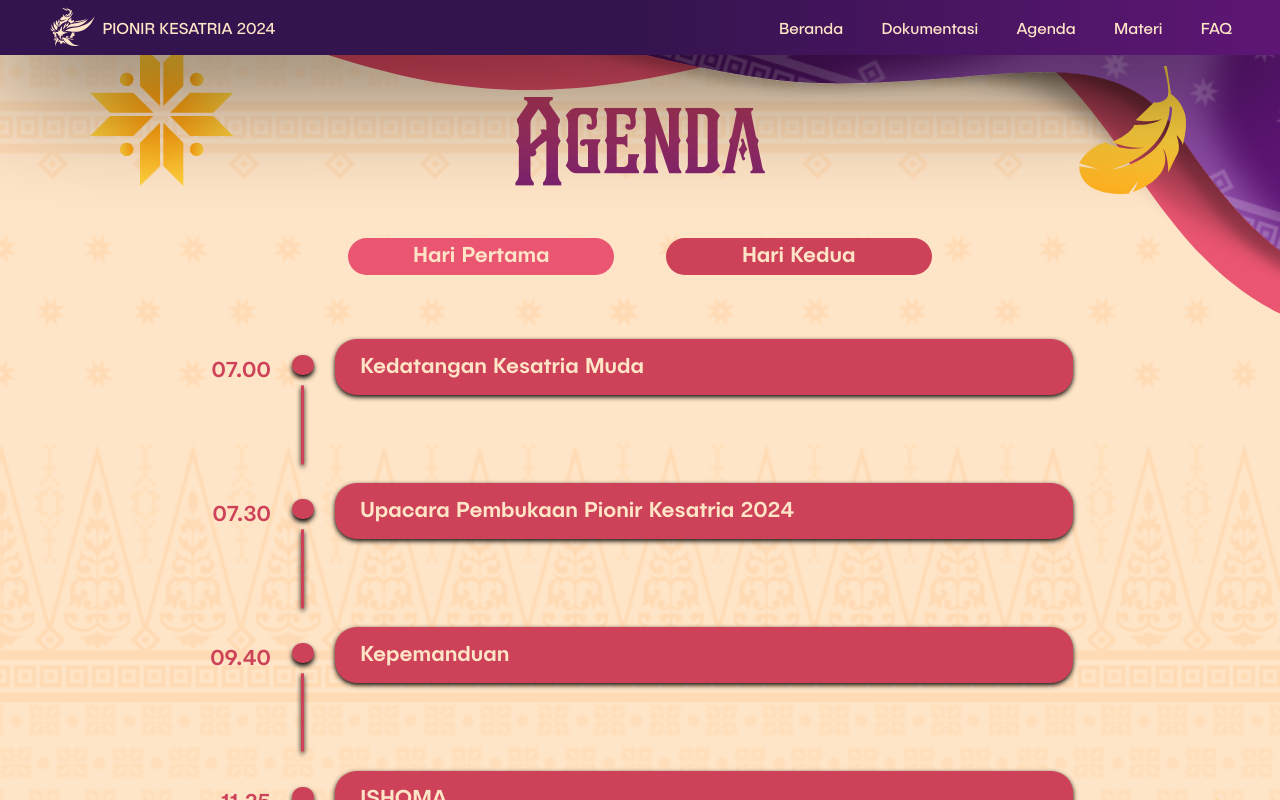
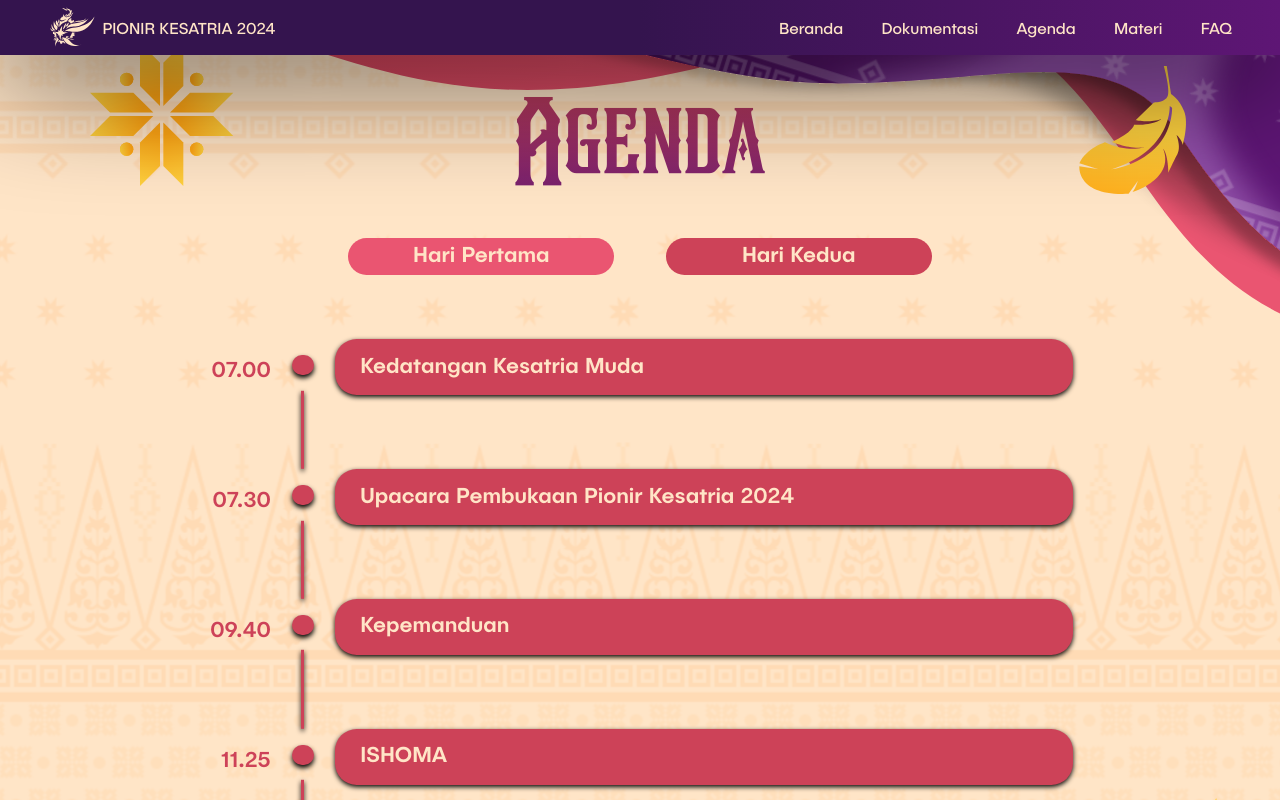
Before and after one commit to kesatriaugm2024/fe-pionirkesatria-2024, a Next.js app: page /agenda in a window 1280 px wide. Shown: the top 800 px of the page. Built offline with nearby package versions, Linux system fonts and the light colour scheme.

Commit message:
menambahkan animasi agenda

```diff
--- a/package.json
+++ b/package.json
@@ -9,12 +9,14 @@
     "lint": "next lint"
   },
   "dependencies": {
+    "aos": "^2.3.4",
     "next": "14.2.4",
     "react": "^18",
     "react-dom": "^18",
     "react-scroll-parallax": "^3.4.5"
   },
   "devDependencies": {
+    "@types/aos": "^3.0.7",
     "@types/node": "^20",
     "@types/react": "^18",
     "@types/react-dom": "^18",
--- a/src/app/agenda/rundown/day1.tsx
+++ b/src/app/agenda/rundown/day1.tsx
@@ -1,5 +1,7 @@
 "use client";
-import { useState } from "react";
+import {useEffect, useState } from "react";
+import AOS from 'aos';
+import 'aos/dist/aos.css';
 
 const RUNDOWN = [
   {
@@ -37,41 +39,52 @@ const RUNDOWN = [
 
 const Timeline = ({item, index} : {item:any, index:number}) => {
   const [isOpen, setIsOpen] = useState(false)
+
   function handleOpen(){
     setIsOpen(!isOpen)
   }
   return(
     <div
+
     key={index}
     className="flex justify-center gap-x-[1vw]"
     onClick={handleOpen}
     >
       <div
-      className={"font-publica-sans font-medium text-[1.7vw] pt-[1.25vw] text-right w-[5vw]" + (isOpen?" text-[#EA5571]":" text-[#CD4258]")}
+      className={
+         `font-publica-sans font-medium text-[1.7vw] pt-[1.25vw] text-right w-[5vw] transition-colors duration-300 ease-linear ${isOpen ? "text-[#EA5571]" : "text-[#CD4258]"}`
+        // "font-publica-sans font-medium text-[1.7vw] pt-[1.25vw] text-right w-[5vw]" + (isOpen?" text-[#EA5571]":" text-[#CD4258]")
+      }
       >
         {item.time}
       </div>
       <div
-      className="flex flex-col w-[3vw] items-center gap-y-[0.3vw] pt-[1.25vw]"
+      className="flex flex-col w-[3vw] items-center gap-y-[0.2vw] pt-[1.25vw]"
       >
         <div
-        className={"w-[1.7vw] h-[2vw] rounded-full bg-[#CD4258] drop-shadow-[0_0.3vw_0.2vw_#000000]" + (isOpen?" bg-[#EA5571]":" bg-[#CD4258]")}
+        className={
+          `w-[1.7vw] h-[2vw] rounded-full drop-shadow-[0_0.3vw_0.2vw_#000000] transition-colors duration-300 ease-linear ${isOpen ? "bg-[#EA5571]" : "bg-[#CD4258]"}`
+          // "w-[1.7vw] h-[2vw] rounded-full bg-[#CD4258] drop-shadow-[0_0.3vw_0.2vw_#000000]" + (isOpen?" bg-[#EA5571]":" bg-[#CD4258]")
+        }
         />
         <div
-        className={"min-h-[5.7vw] h-full translate-y-[0.5vw] w-[0.2vw] bg-[#CD4258] drop-shadow-[0_0.2vw_0.2vw_#000000]" + (RUNDOWN.length-1 == index?" hidden": "") + (isOpen?" bg-[#EA5571]":" bg-[#CD4258]")}
+        className={"min-h-[5.7vw] h-full translate-y-[1vw] w-[0.2vw] bg-[#CD4258] drop-shadow-[0_0.2vw_0.2vw_#000000]" + (RUNDOWN.length-1 == index?" hidden": "") + (isOpen?" bg-[#EA5571]":" bg-[#CD4258]")}
         />
         {/* <div
         className={"bottom-0 translate-y-[vw] h-[1.2vw] w-[0.2vw] bg-[#CD4258] drop-shadow-[0_0.2vw_0.2vw_#000000]" + (RUNDOWN.length-1 == index?" hidden": "")}
         /> */}
       </div>
       <div
+
       className={"w-[57.7vw] h-fit py-[0.9vw] items-center px-[2vw] font-publica-sans font-medium text-[1.7vw] rounded-[1.7vw] text-[#FFE5C7] ease-linear drop-shadow-[0_0.2vw_0.2vw_#000000] flex-shrink-0 duration-300 cursor-pointer" + (isOpen?" min-h-[12.7vw] bg-[#EA5571]":" bg-[#CD4258]")}
       >
         <p>{item.agenda}</p>
         <div
             className={
-              "text-[#FFE5C7] font-light text-[1.25vw] pt-5 transition-[grid-template-rows] duration-200 translate-y-[-15px] drop-shadow-lg grid select-none " +
-              (isOpen ? "grid-rows-[1fr]" : "grid-rows-[0fr] !p-0 !pt-0")
+              `text-[#FFE5C7] font-light text-[1.25vw] transition-[max-height] duration-300 ease-linear overflow-hidden
+              ${isOpen ? "max-h-[100px]" : "max-h-0 !p-0 !pt-0"}`
+              // "text-[#FFE5C7] font-light text-[1.25vw] pt-5 transition-[grid-template-rows] duration-200 translate-y-[-15px] drop-shadow-lg grid select-none " +
+              // (isOpen ? "grid-rows-[1fr]" : "grid-rows-[0fr] !p-0 !pt-0")
             }
           >
             <p className="overflow-hidden w-full text-justify">{item.deskripsi}</p>
@@ -82,11 +95,16 @@ const Timeline = ({item, index} : {item:any, index:number}) => {
   )
 }
 
-//Kalo mau ngeubah jeda di sumbu y, ubah atribut gap-y-[2vw]
+//Kalo mau ngeubah jeda di sumbu y, ubah atribut gap-y-[2vw] menjadi gap-y-[0.5vw]
 export const Day1 = () => {
+  useEffect(() => {
+    AOS.init();
+  }, []);
+
   return(
     <div
-    className="flex flex-col gap-y-[2vw] py-[3vw]">
+    data-aos="fade-up"
+    className="flex flex-col gap-y-[1vw] py-[3vw]">
       {RUNDOWN.map((item, index) =>(
         <Timeline
         item={item}
--- a/src/app/agenda/rundown/day2.tsx
+++ b/src/app/agenda/rundown/day2.tsx
@@ -1,5 +1,7 @@
 "use client";
 import { useState } from "react";
+import AOS from 'aos';
+import 'aos/dist/aos.css';
 
 interface RundownItem {
   time: string;
```
Also changed, not shown: 1 other file (tests, documents, lock files or other folders).
